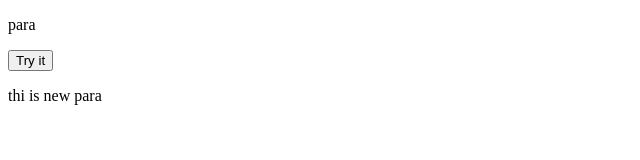
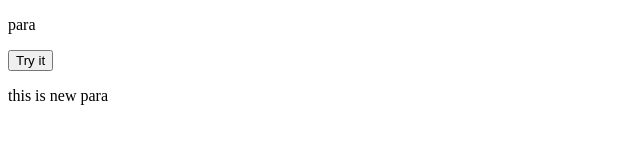
Before and after one commit to TaraVinuthna06/xyz, a plain HTML site: page index.html in a window 1280 px wide. Shown: the full height of the page, 0-640 px from the left. Drawn offline with Linux system fonts and the light colour scheme.

```diff
--- a/index.html
+++ b/index.html
@@ -13,6 +13,6 @@
 <body>
     <p id="demo">para</p>
     <button type="button"  onclick="myapp()">Try it</button>
-    <p> thi is new para</p>
+    <p> this is new para</p>
 </body>
 </html>
```
